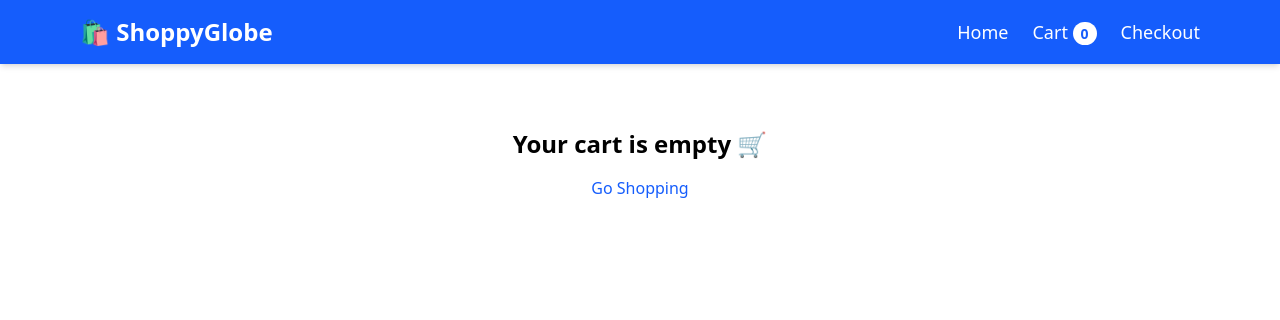
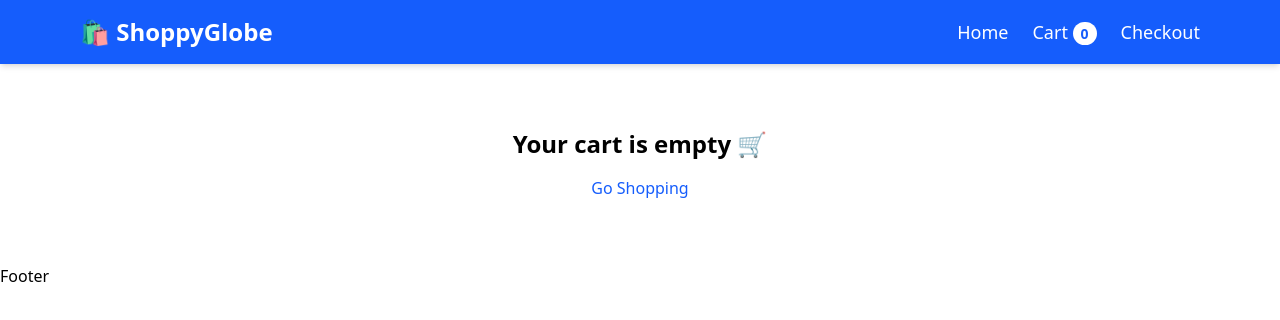
Before and after one commit to vjbravo123/ShoppyGlobe-FE-, a React (Vite) app: page /cart in a window 1280 px wide. Shown: the top 320 px of the page. Built offline with nearby package versions, Linux system fonts and the light colour scheme.

Commit message:
footer added in app

```diff
--- a/src/App.jsx
+++ b/src/App.jsx
@@ -5,6 +5,7 @@
 import Cart from './components/Cart';
 import Checkout from './components/Checkout';
 import NotFound from './components/NotFound';
+import Footer from './components/Footer';
 
 
 
@@ -19,7 +20,9 @@
             <Route path="/checkout" element={<Checkout />} />
             <Route path="*" element={<NotFound />} />
           </Routes>
+        <Footer/>
       </BrowserRouter>
+
   );
 };
 
--- /dev/null
+++ b/src/components/Footer.jsx
@@ -0,0 +1,9 @@
+import React from 'react'
+
+const Footer = () => {
+  return (
+    <div>Footer</div>
+  )
+}
+
+export default Footer
```
